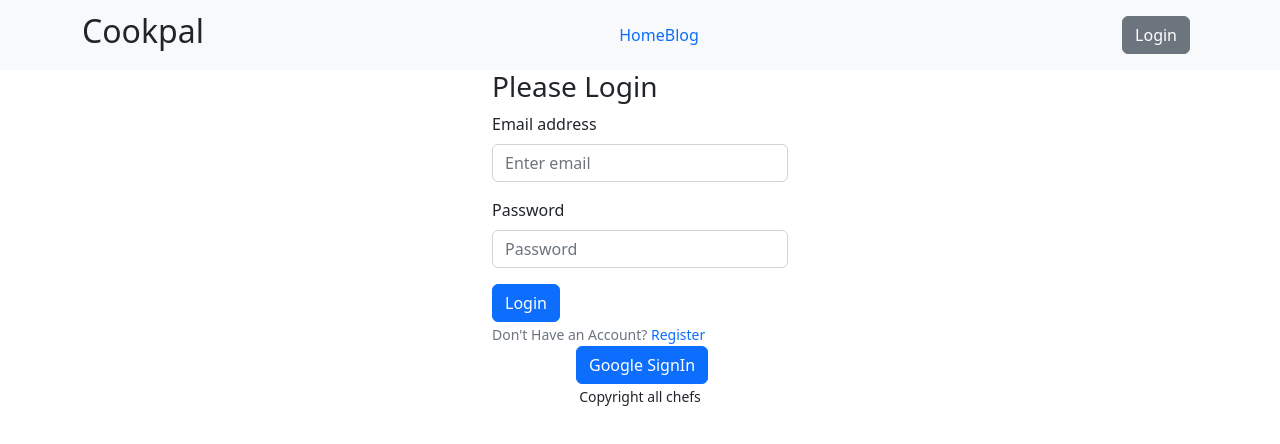
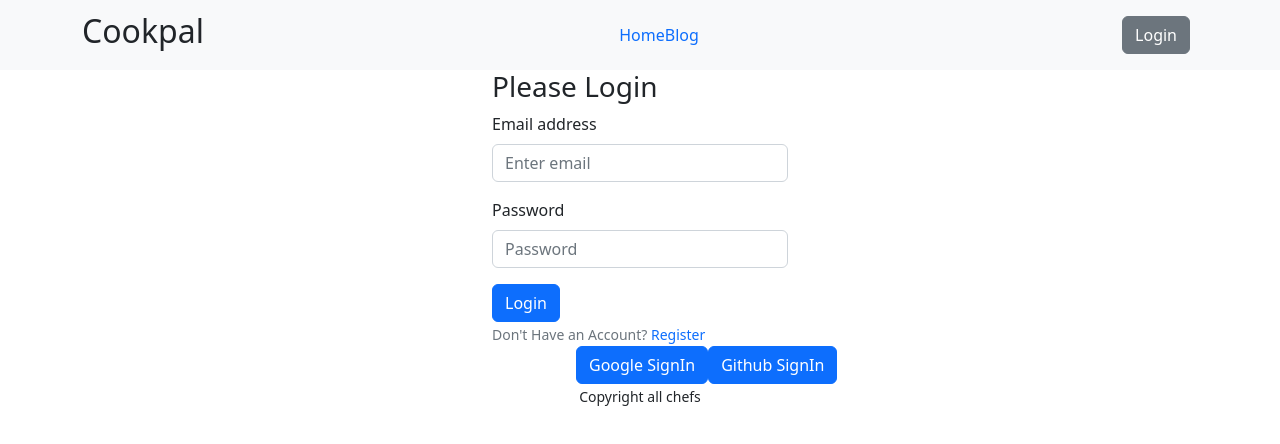
Before and after one commit to shamirashuchi/Cookpal-Client-Side, a React (Vite) app: page /login in a window 1280 px wide. Shown: the top 444 px of the page. Built offline with nearby package versions, Linux system fonts and the light colour scheme; no server answers.

Commit message:
github login

```diff
--- a/src/Components/Login/Login.jsx
+++ b/src/Components/Login/Login.jsx
@@ -7,7 +7,7 @@ import Footer from '../Footer/Footer';
 import { AuthContext } from '../../Providers/Authprovider';
 
 const Login = () => {
-    const { signIn,signInWithGoogle } = useContext(AuthContext);
+    const { signIn,signInWithGoogle,signInWithGithub } = useContext(AuthContext);
     const navigate = useNavigate();
     const location = useLocation();
     // console.log('login page location', location)
@@ -35,6 +35,16 @@ const Login = () => {
         .then(result => {
             const loggedUser = result.user;
             console.log(loggedUser);
+        })
+        .catch(error => {
+            console.log(error);
+        })
+    }
+    const handlegithubSignIn = () =>{
+        signInWithGithub()
+        .then(result => {
+            const loggedInUser = result.user;
+            console.log(loggedInUser);
         })
         .catch(error => {
             console.log(error);
@@ -71,8 +81,9 @@ const Login = () => {
                 </Form.Text>
             </Form>
         </Container>
-        <div style={{marginLeft:"36rem"}}>
+        <div style={{marginLeft:"36rem"}} className='d-flex'>
         <Button onClick={handleGoogleSignIn}>Google SignIn</Button>
+        <Button onClick={handlegithubSignIn}>Github SignIn</Button>
         </div>
         <Footer></Footer>
         </div>
--- a/src/Providers/Authprovider.jsx
+++ b/src/Providers/Authprovider.jsx
@@ -5,6 +5,8 @@ export const AuthContext = createContext(null);
 const auth = getAuth(app);
 import { GoogleAuthProvider } from "firebase/auth";
 const googleAuthProvider = new GoogleAuthProvider();
+import { GithubAuthProvider } from "firebase/auth";
+const githubprovider = new GithubAuthProvider();
 const Authprovider = ({children}) => {
     const [user, setUser] = useState(null);
     const [loading, setLoading] = useState(true);
@@ -24,6 +26,9 @@ const Authprovider = ({children}) => {
         return signInWithPopup(auth,googleAuthProvider);
     }
 
+    const signInWithGithub = () =>{
+        return signInWithPopup(auth,githubprovider);
+    }
 
     const logOut = () => {
         setLoading(true);
@@ -48,6 +53,7 @@ const Authprovider = ({children}) => {
         createUser,
         signIn,
         signInWithGoogle,
+        signInWithGithub,
         logOut
     }
     return (
```
